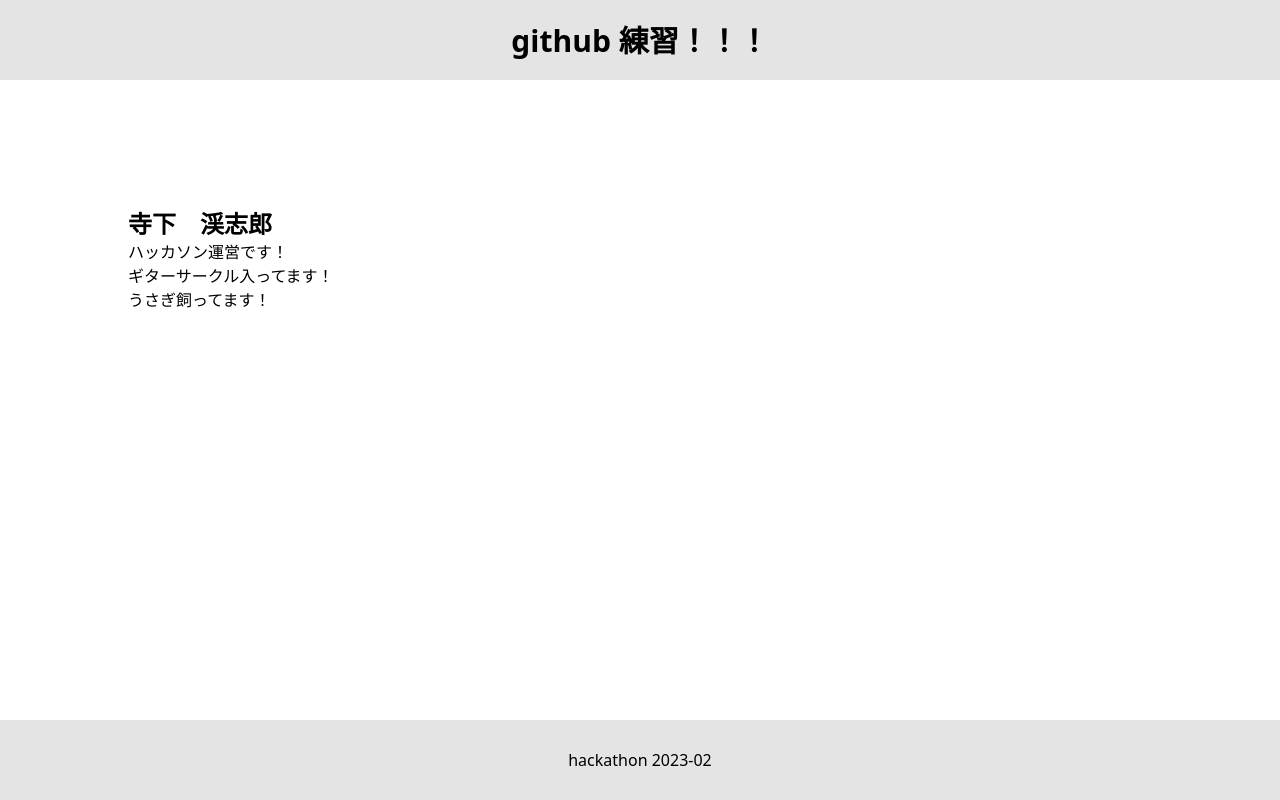
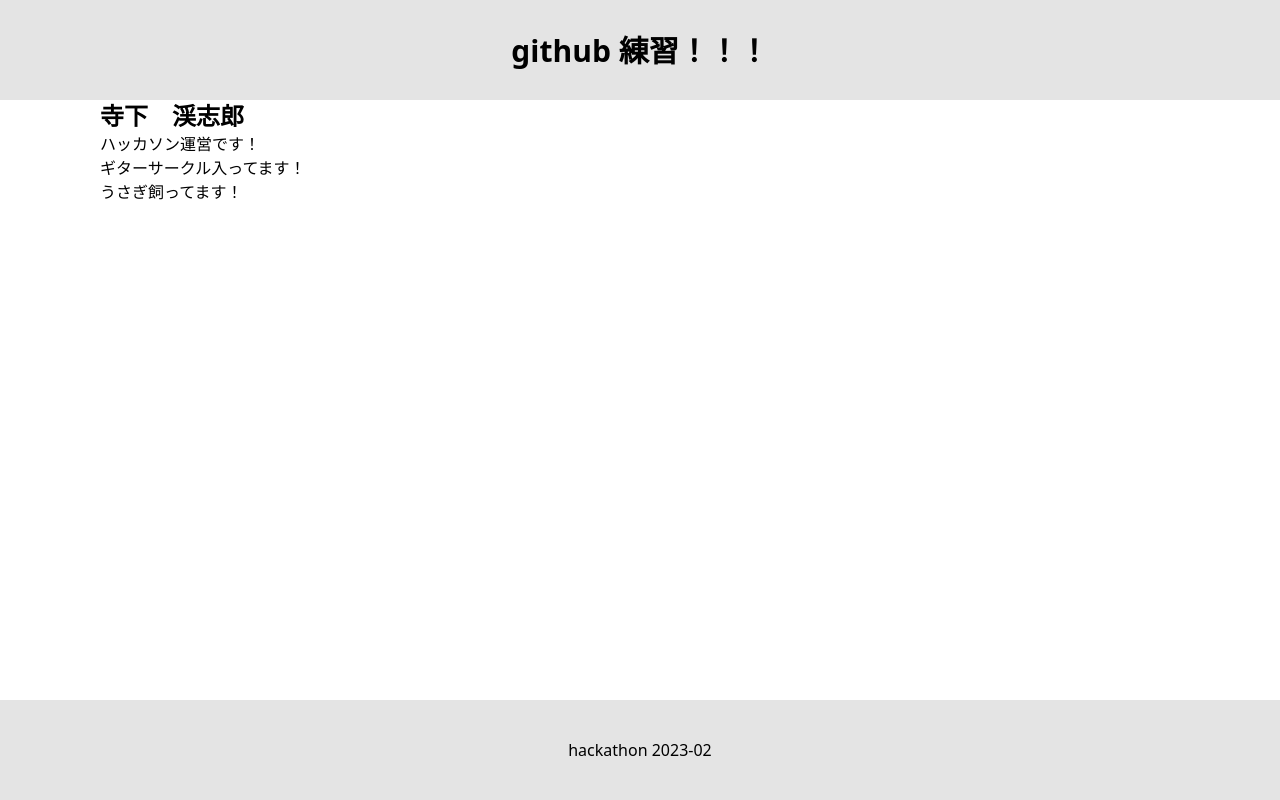
Before and after one commit to KEISHIRO-TERASHITA/2023-02-git_practice, a plain HTML site: page index.html in a window 1280 px wide. Drawn offline with Linux system fonts and the light colour scheme.

Commit message:
css修正

```diff
--- a/style.css
+++ b/style.css
@@ -1,6 +1,9 @@
 body{
   min-height: 100vh;
   position: relative;
+  /* padding-bottom: 100px; */
+  padding :100px 0;
+  height: auto;
 }
 
 .box{
@@ -9,7 +12,7 @@ body{
   align-items: center;
   justify-content: center;
   width: 100%;
-  height: 10%;
+  height: 100px;
 }
 
 header > div{
@@ -17,11 +20,16 @@ header > div{
   font-size: 30px;
 }
 
-main{
-  padding: 10%;
+header{
+  position: absolute;
+  top: 0;
 }
 
-
+main{
+  /* padding: 150px 100px 100px; */
+  /* min-height: 100vh; */
+  padding: 0 100px;
+}
 
 footer{
   position: absolute;
```
